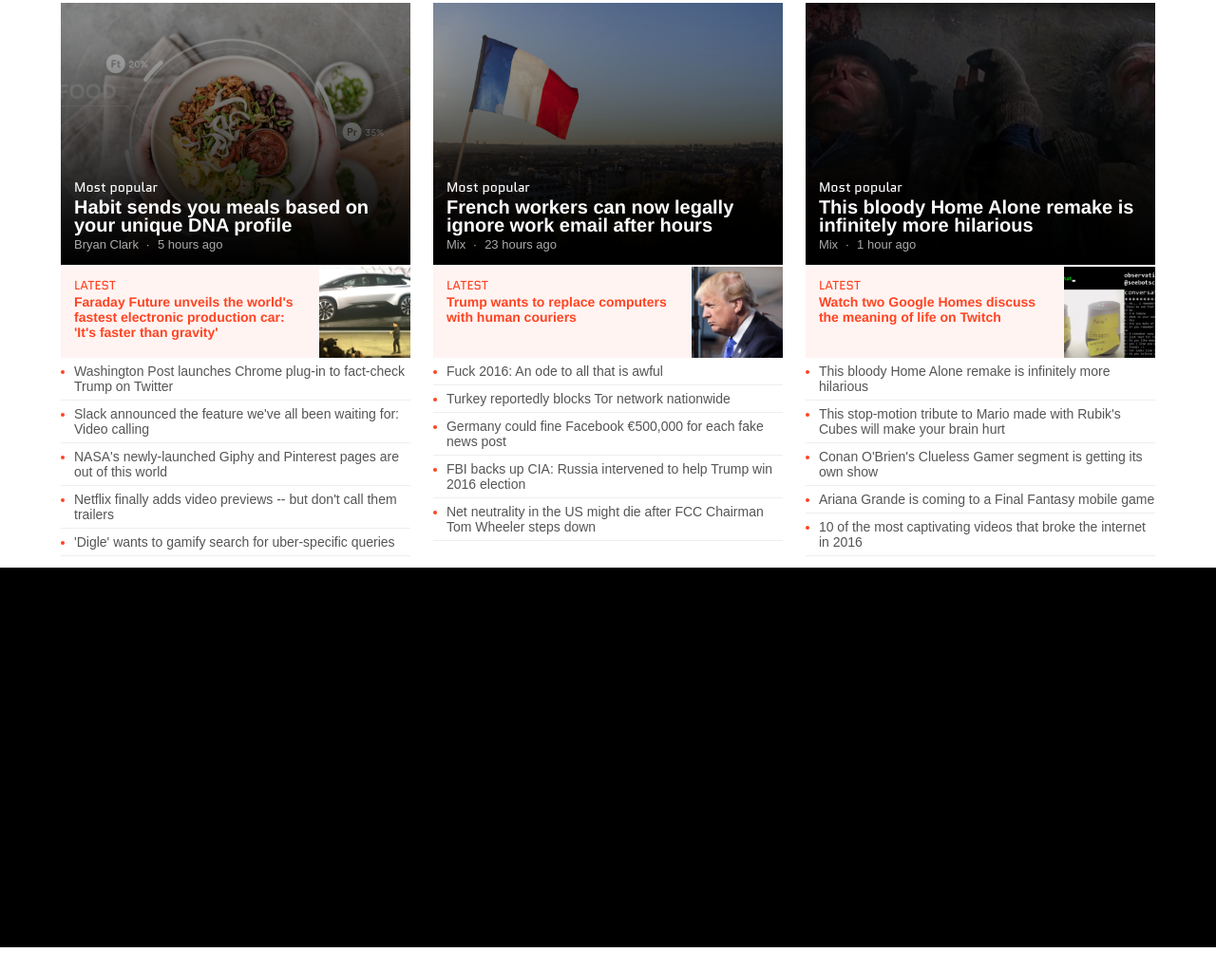
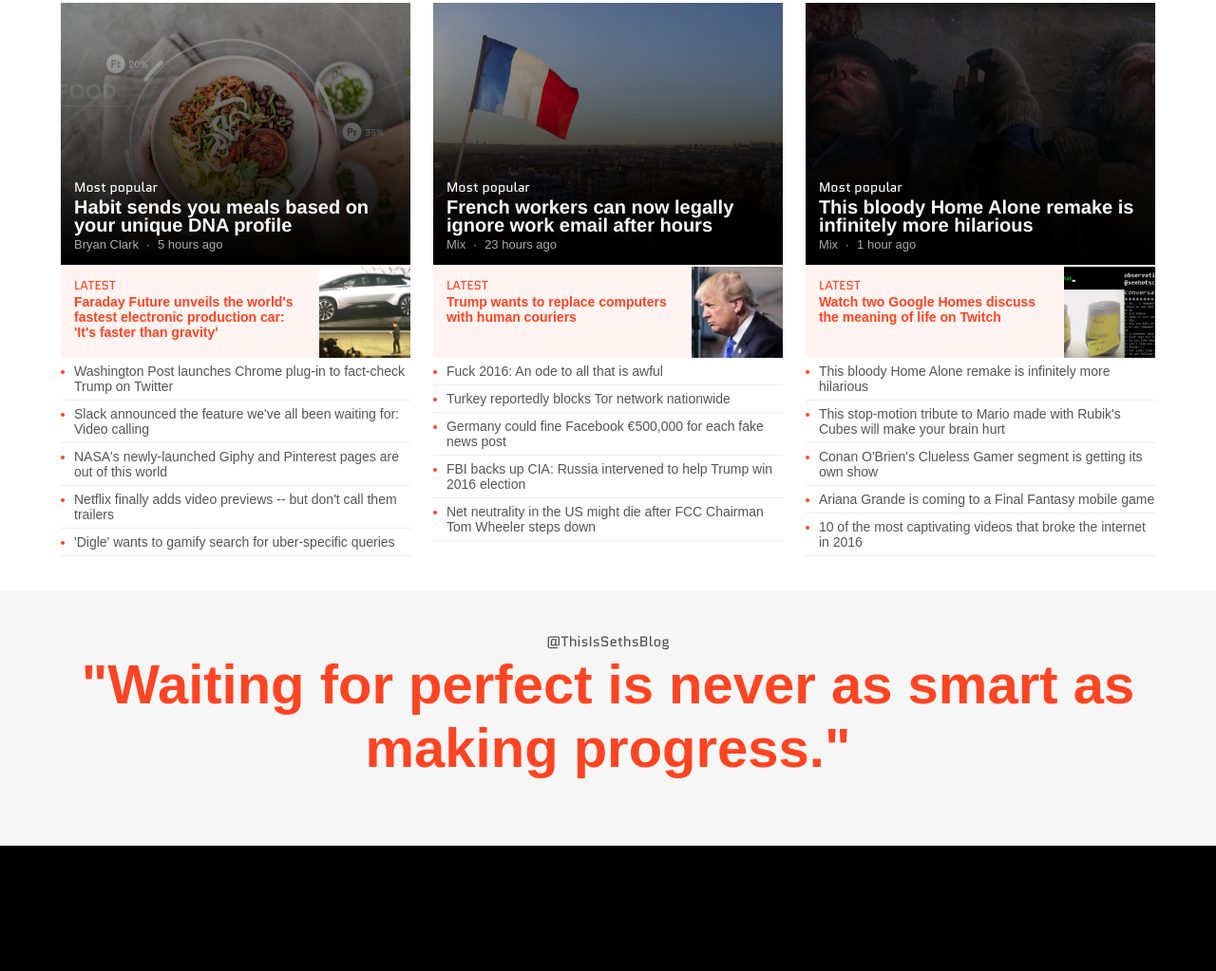
Before and after one commit to 105ron/the-next-web, a website: page index.html in a window 1280 px wide. Shown: the part 2731-3754 px from the top of the page at 95% size. Before the commit the page ends 3729 px from the top, so only its background shows below. Drawn offline with nearby package versions, Linux system fonts and the light colour scheme.

Commit message:
add quote to footer

```diff
--- a/index.html
+++ b/index.html
@@ -897,7 +897,14 @@
             </ul>
           </section><!-- /.categories -->
         </div><!-- /.news-wrapper -->
-        <footer> </footer>
+        <footer>
+          <div class="quote-wrapper">
+            <div class="quote">
+              <span>@ThisIsSethsBlog</span>
+              <p>Waiting for perfect is never as smart as making progress.</p>
+            </div><!-- /.quote -->
+          </div><!-- /.quote-wrapper -->
+        </footer>
       </div><!-- /.main -->
     </div><!-- /.wrapper -->
   </body>
--- a/styles.css
+++ b/styles.css
@@ -224,7 +224,7 @@
  *****************************************
 */
 
-.news-wrapper {
+.news-wrapper, .quote {
   padding: 0 20px;
   max-width: 1192px;
   margin: auto;
@@ -431,7 +431,7 @@
 }
 
 .special h4 > a {
-  font: 700 14px "Helvetica Neue",Arial,sans-serif;
+  font: 700 14px Arial,sans-serif;
   color: #f42;
 }
 
@@ -532,10 +532,33 @@
  *****************************************
 */
 
+.quote-wrapper {background-color: #f6f6f6}
+
+.quote {
+  background-color: #f6f6f6;
+  padding: 42px 0;
+  margin-top: 25px;
+  text-align: center;
+}
+
+.quote > span {
+  color: #555;
+  font: 15px 'Quantico', sans-serif;
+}
+
+.quote > p {
+  color: #f42;
+  font: 900 58px Arial, sans-serif;
+  margin-bottom: 28px;
+}
+
+.quote > p:before, .quote >p:after {content: '"'}
+
 footer {
   background-color: black;
   height:400px;
 }
+
 
 /*
  *****************************************
--- a/stylesheets/styles.css
+++ b/stylesheets/styles.css
@@ -234,7 +234,7 @@
  *****************************************
 */
 
-.news-wrapper {
+.news-wrapper, .quote {
   padding: 0 20px;
   max-width: 1192px;
   margin: auto;
@@ -451,7 +451,7 @@
 }
 
 .special h4 > a {
-  font: 700 14px "Helvetica Neue",Arial,sans-serif;
+  font: 700 14px Arial,sans-serif;
   color: #f42;
 }
 
@@ -552,10 +552,33 @@
  *****************************************
 */
 
+.quote-wrapper {background-color: #f6f6f6}
+
+.quote {
+  background-color: #f6f6f6;
+  padding: 42px 0;
+  margin-top: 25px;
+  text-align: center;
+}
+
+.quote > span {
+  color: #555;
+  font: 15px 'Quantico', sans-serif;
+}
+
+.quote > p {
+  color: #f42;
+  font: 900 58px Arial, sans-serif;
+  margin-bottom: 28px;
+}
+
+.quote > p:before, .quote >p:after {content: '"'}
+
 footer {
   background-color: black;
   height:400px;
 }
+
 
 /*
  *****************************************
```
